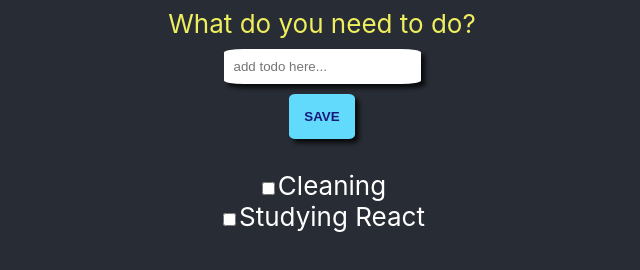
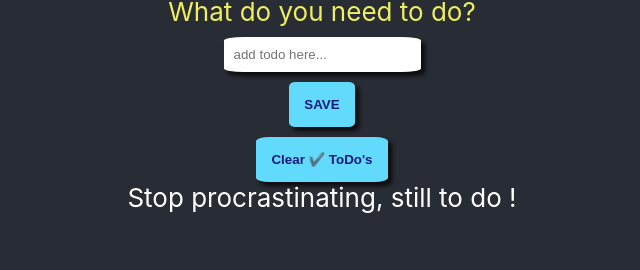
Before and after one commit to Jonathanazerty/intro-react, a React (Create React App) app: page / in a window 1280 px wide. Shown: the part 426-696 px from the top of the page, without its empty margins (318-958 px from the left). Built offline with nearby package versions, Linux system fonts and the light colour scheme.

Commit message:
add clear checked todo's & CSS

```diff
--- a/src/App.css
+++ b/src/App.css
@@ -10,11 +10,6 @@
   box-shadow: 4px 4px 4px #0a0b0e;
 }
 
-/* @media (prefers-reduced-motion: no-preference) {
-   .App-logo {
-    animation: App-logo-spin infinite 20s linear;
-  }
-} */
 
 .App-header {
   background-color: #282c34;
@@ -31,16 +26,7 @@
   color: #61dafb;
 }
 
-/* @keyframes App-logo-spin {
-  from {
-    transform: rotate(0deg);
-  }
-  to {
-    transform: rotate(360deg);
-  }
-} */
-
-#submit{
+#submit, #clear{
   margin-top: 10px;
   background-color: #61dafb;
   color: rgb(24, 24, 124);
@@ -51,7 +37,7 @@
   font-weight: bold;
 }
 
-#submit:hover{
+#submit:hover, #clear:hover{
   transform: scale(1.2);
 }
 
--- a/src/ToDo.js
+++ b/src/ToDo.js
@@ -1,17 +1,16 @@
 import React from 'react';
 
-export default function ToDo(props) {
-    const todos = props.todos;
+export default function ToDo({ todo, checkToDo }) {
+    function handleToDoClick() {
+        checkToDo(todo.id)
+    };
+
     return (
         <div>
-            {
-                todos.map((todo) => (
-                    <div key={todo.name}>
-                        <input type="checkbox" checked={todo.complete}/>
-                        {todo.name}
-                    </div>
-                ))
-            }
+            <label>
+                <input type="checkbox" checked = {todo.complete} onChange = {handleToDoClick}/>
+                {todo.name}
+            </label>
         </div>
     );
 };
--- a/src/ToDoList.js
+++ b/src/ToDoList.js
@@ -1,17 +1,13 @@
 import React, {useRef, useState, useEffect} from 'react';
-import ToDo from './ToDo';
+import mapToDos from './mapToDos';
 import { v4 as uuidv4 } from "uuid";
 
 const LOCAL_STORAGE_KEY = 'todoApp.todos';
 
 export default function ToDoList() {
-    const initialTodos = [
-        {name: 'Cleaning', id: '1'},
-        {name: 'Studying React', id: '1'}
-    ];
 
+    const [todos, setTodos] = useState([]);
     const inputRef = useRef();
-    const [todos, setTodos] = useState(initialTodos);
 
     useEffect(() => {
         const storedTodos = JSON.parse(localStorage.getItem(LOCAL_STORAGE_KEY))
@@ -22,9 +18,25 @@ export default function ToDoList() {
         localStorage.setItem(LOCAL_STORAGE_KEY, JSON.stringify(todos))
     }, [todos])
 
-    function clickHandler() {
+    function checkToDo(id) {
+        const newToDos = [...todos]
+        const todo = newToDos.find(todo => todo.id === id)
+        todo.complete = !todo.complete
+        setTodos(newToDos)
+    };
+
+    function clickHandler(e) {
         const input = inputRef.current.value;
-        setTodos([...todos, {name: input, id: uuidv4(), completed: false }]);
+        if (input === '') return
+        setTodos(prevTodos => {
+            return [...prevTodos, {id: uuidv4(), name: input, complete: false }]
+        })
+        inputRef.current.value = null
+    };
+
+    function clearCheckedToDos() {
+        const newToDos = todos.filter(todo => !todo.complete)
+        setTodos(newToDos)
     }
 
     console.log(todos);
@@ -33,38 +45,11 @@ export default function ToDoList() {
             <label htmlFor="addToDo" id="what2do"> What do you need to do? </label>
             <input ref={inputRef} type="text" name="addToDo" id="addToDo" placeholder="add todo here..." />
             <input onClick={clickHandler} type="submit" value="SAVE" id="submit"/>
+            <button onClick={clearCheckedToDos} id="clear"> Clear ✔️ ToDo's</button>
+            <div> Stop procrastinating, {todos.filter(todo => !todo.complete).lengte} still to do !</div>
             <br></br>
-            < ToDo todos={todos}/>
+            < mapToDos todos={todos} checkToDo={checkToDo}/>
         </>
     );
 
 }
-
-
-// export default function ToDoList({todos}) {
-//     const [text, setText] = useState('');
-//     const inputRef = useRef();
-//     const clickHandler = () => {
-//         const inputElement = inputRef.current;
-
-//         // Do something with inputElement...
-//         console.log(inputElement.value);
-//       }
-
-//     return (
-//     //     todoList.map(todo => {
-//     //         return <ToDo todo={todo} />
-//     //     })
-//        <form className='addToDo'>
-//            <div className="toDoControl">
-//                <label>Add To Do </label>
-//                <input ref={inputRef} type='text' placeholder=' add to do here' value={text} onChange={(e) => setText(e.target.value)}/><i></i>
-//            </div>
-//            <div className="toDoControl">
-//                <label>{ToDo}</label>
-//                <input type='checkbox' />
-//            </div>
-//            <input onClick={clickHandler} type='submit' value='save to do' className='submit' />
-//        </form>
-//     );
-// };
--- a/src/index.js
+++ b/src/index.js
@@ -2,7 +2,7 @@ import React from 'react';
 import ReactDOM from 'react-dom';
 import './index.css';
 import App from './App';
-import reportWebVitals from './reportWebVitals';
+
 
 ReactDOM.render(
   <React.StrictMode>
@@ -10,8 +10,3 @@ ReactDOM.render(
   </React.StrictMode>,
   document.getElementById('root')
 );
-
-// If you want to start measuring performance in your app, pass a function
-// to log results (for example: reportWebVitals(console.log))
-// or send to an analytics endpoint. Learn more: https://bit.ly/CRA-vitals
-reportWebVitals();
--- /dev/null
+++ b/src/mapToDos.js
@@ -0,0 +1,10 @@
+import React from 'react'
+import ToDo from './ToDo'
+
+export default function mapToDos({todos, checkToDo}) {
+    return (
+        todos.map(todo => {
+            return <ToDo key={todo.id} checkToDo={checkToDo} todo={todo} />
+        })
+    )
+}
--- a/src/reportWebVitals.js
+++ /dev/null
@@ -1,13 +0,0 @@
-const reportWebVitals = onPerfEntry => {
-  if (onPerfEntry && onPerfEntry instanceof Function) {
-    import('web-vitals').then(({ getCLS, getFID, getFCP, getLCP, getTTFB }) => {
-      getCLS(onPerfEntry);
-      getFID(onPerfEntry);
-      getFCP(onPerfEntry);
-      getLCP(onPerfEntry);
-      getTTFB(onPerfEntry);
-    });
-  }
-};
-
-export default reportWebVitals;
```
Also changed, not shown: src/setupTests.js (deleted, +0 -5 lines), 1 other file (tests, documents, lock files or other folders).
